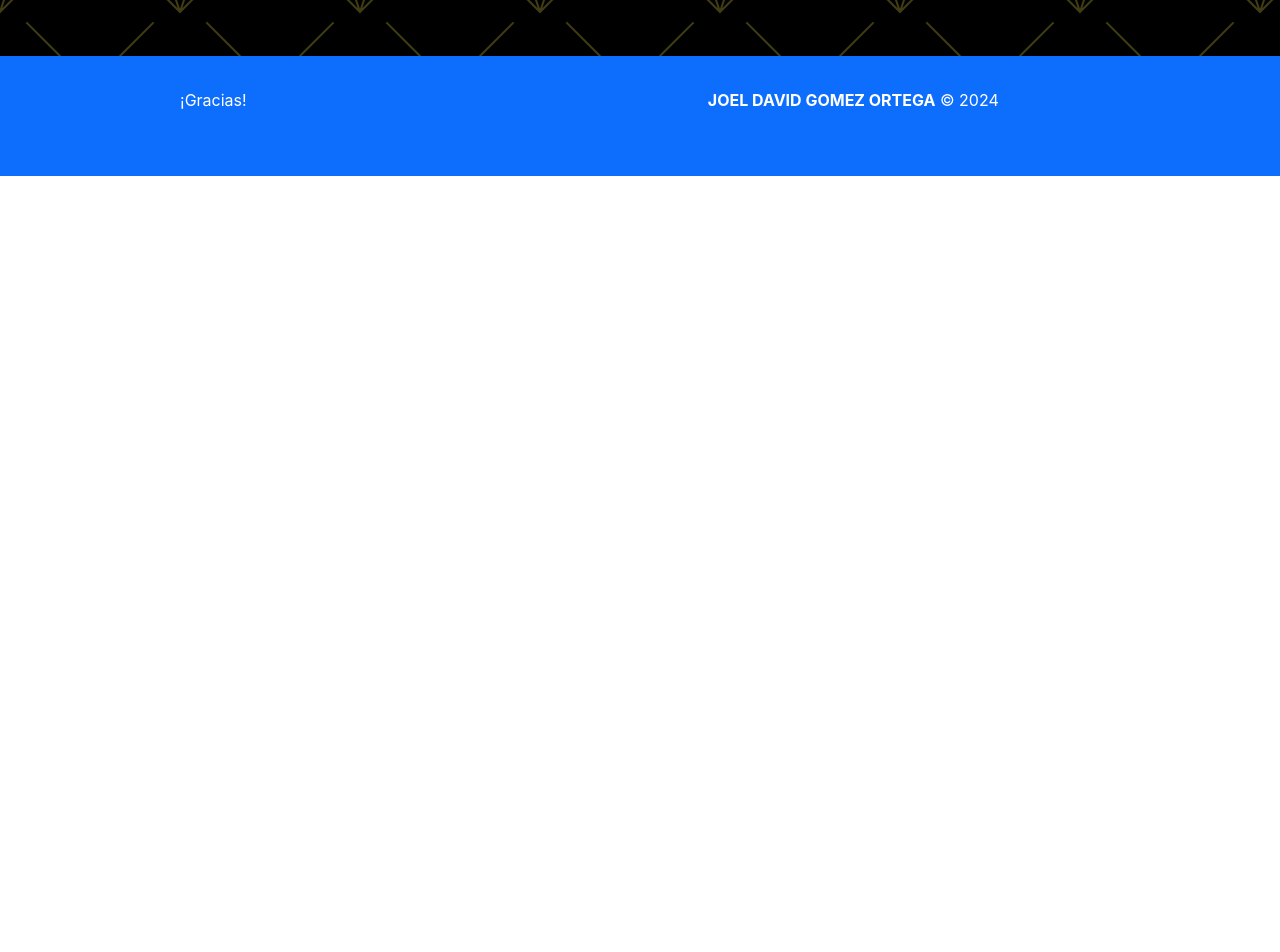
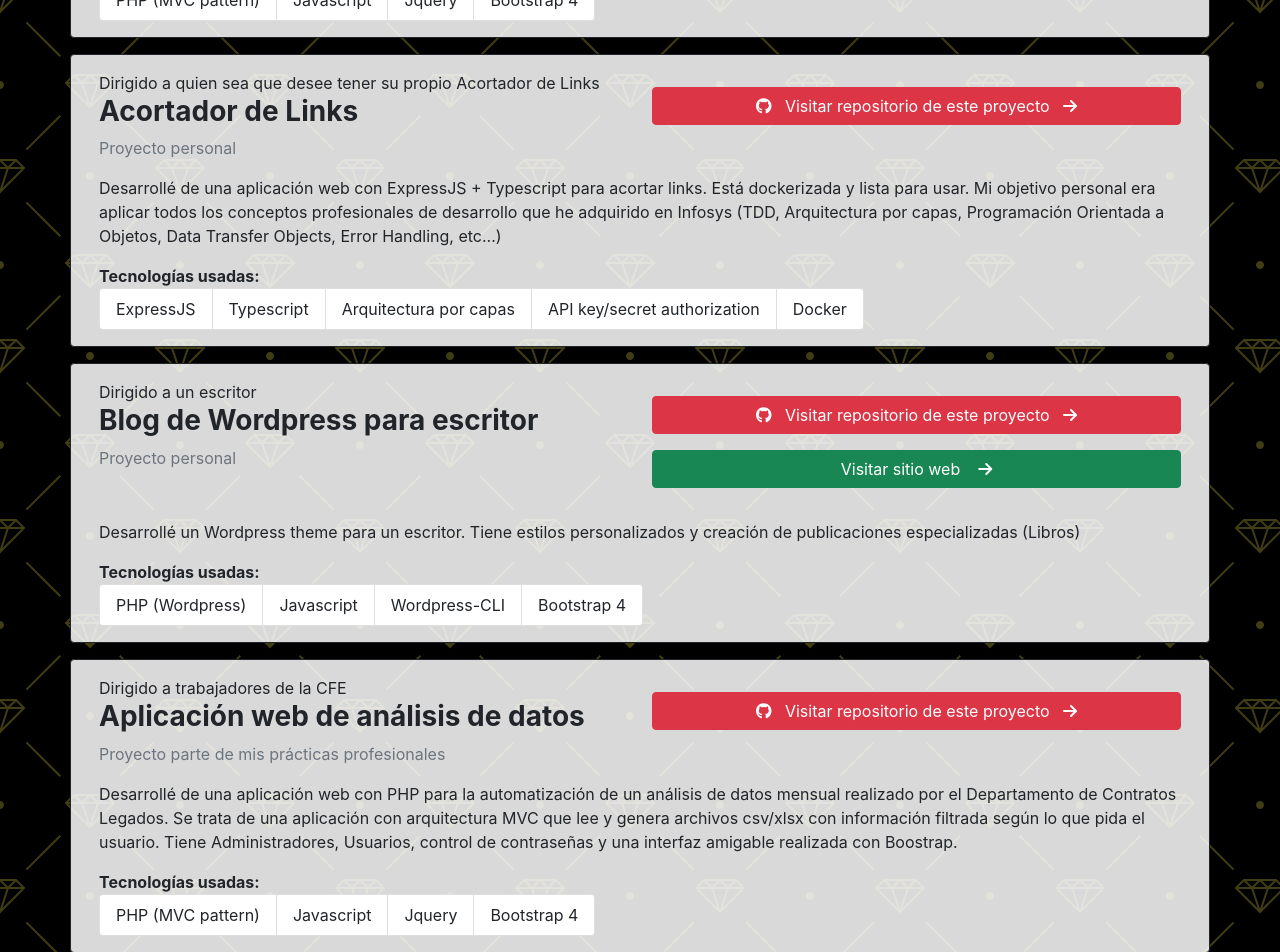
Before and after one commit to Davel99/resume, a React (Create React App) app: page /my-projects in a window 1280 px wide. Shown: the part 600-1552 px from the top of the page. Before the commit the page ends 800 px from the top, so only its background shows below. Built offline with nearby package versions, Linux system fonts and the light colour scheme.

Commit message:
Adding content

```diff
--- a/src/pages/Projects.jsx
+++ b/src/pages/Projects.jsx
@@ -5,12 +5,22 @@ const Projects = () => {
     return (
         <div className="container">
             <h1 className="text-center py-3 bg-semid">Proyectos realizados</h1>
+            <div className="row bg-semid p-3 rounded">
+                <p>
+                    Debido a acuerdos de No-Divulgación, no puedo hablar sobre mis proyectos realizados con Infosys ni los clientes
+                    con los que trabajé.
+                    La información general sobre esos proyectos pueden encontrarla en la sección Experiencia Profesional.
+                </p>
+                <p>
+                    Aquí les ofrezco un resumen de mis proyectos personales que demuestran mis habilidades
+                </p>
+            </div>
             <div className="row border border-dark rounded bg-semil text-dark p-3 my-3">
                 <div className="col-md-6">
                     <ProjectHeading
-                    to="Dirigido a trabajadores de la CFE"
-                    title="Aplicación web de análisis de datos"
-                    source="Proyecto parte de mis prácticas profesionales"/>
+                        to="Dirigido a trabajadores de la CFE"
+                        title="Aplicación web de análisis de datos"
+                        source="Proyecto parte de mis prácticas profesionales" />
                 </div>
                 <div className="col-md-6">
                     <div className="my-3">
@@ -33,6 +43,99 @@ const Projects = () => {
                     </ul>
                 </div>
             </div>
+
+            <div className="row border border-dark rounded bg-semil text-dark p-3 my-3">
+                <div className="col-md-6">
+                    <ProjectHeading
+                        to="Dirigido a quien sea que desee tener su propio Acortador de Links"
+                        title="Acortador de Links"
+                        source="Proyecto personal" />
+                </div>
+                <div className="col-md-6">
+                    <div className="my-3">
+                        <RepoLink href="https://github.com/Davel99/link-shortener-expressts/tree/main" />
+                    </div>
+                </div>
+                <div className="col-12 pt-3">
+                    <p>
+                        Desarrollé de una aplicación web con ExpressJS + Typescript para acortar links. Está dockerizada y lista para usar.
+                        Mi objetivo personal era aplicar todos los conceptos profesionales de desarrollo que he adquirido en Infosys
+                        (TDD, Arquitectura por capas, Programación Orientada a Objetos, Data Transfer Objects, Error Handling, etc...)
+                    </p>
+                    <span className="fw-bold">Tecnologías usadas:</span>
+                    <ul class="list-group list-group-horizontal">
+                        <li className="list-group-item">ExpressJS</li>
+                        <li className="list-group-item">Typescript</li>
+                        <li className="list-group-item">Arquitectura por capas</li>
+                        <li className="list-group-item">API key/secret authorization</li>
+                        <li className="list-group-item">Docker</li>
+                    </ul>
+                </div>
+            </div>
+
+            <div className="row border border-dark rounded bg-semil text-dark p-3 my-3">
+                <div className="col-md-6">
+                    <ProjectHeading
+                        to="Dirigido a un escritor"
+                        title="Blog de Wordpress para escritor"
+                        source="Proyecto personal" />
+                </div>
+                <div className="col-md-6">
+                    <div className="my-3">
+                        <RepoLink href="https://github.com/Davel99/davel-blog-v1/tree/main" />
+                        <a href="https://davelgomoz.com/" className="btn btn-success w-100">
+                            Visitar sitio web
+                            &nbsp;
+                            &nbsp;
+                            <i class="fa-solid fa-arrow-right"></i>
+                        </a>
+                    </div>
+                </div>
+                <div className="col-12 pt-3">
+                    <p>
+                        Desarrollé un Wordpress theme para un escritor. Tiene estilos personalizados y creación de publicaciones especializadas
+                        (Libros)
+                    </p>
+                    <span className="fw-bold">Tecnologías usadas:</span>
+                    <ul class="list-group list-group-horizontal">
+                        <li className="list-group-item">PHP (Wordpress)</li>
+                        <li className="list-group-item">Javascript</li>
+                        <li className="list-group-item">Wordpress-CLI</li>
+                        <li className="list-group-item">Bootstrap 4</li>
+                    </ul>
+                </div>
+            </div>
+
+            <div className="row border border-dark rounded bg-semil text-dark p-3 my-3">
+                <div className="col-md-6">
+                    <ProjectHeading
+                        to="Dirigido a trabajadores de la CFE"
+                        title="Aplicación web de análisis de datos"
+                        source="Proyecto parte de mis prácticas profesionales" />
+                </div>
+                <div className="col-md-6">
+                    <div className="my-3">
+                        <RepoLink href="https://github.com/Davel99/cfe_app/tree/main" />
+                    </div>
+                </div>
+                <div className="col-12 pt-3">
+                    <p>
+                        Desarrollé de una aplicación web con PHP para la automatización de un análisis de datos mensual realizado por
+                        el Departamento de Contratos Legados. Se trata de una aplicación con arquitectura MVC que lee y genera archivos csv/xlsx
+                        con información filtrada según lo que pida el usuario. Tiene Administradores, Usuarios, control de contraseñas y una
+                        interfaz amigable realizada con Boostrap.
+                    </p>
+                    <span className="fw-bold">Tecnologías usadas:</span>
+                    <ul class="list-group list-group-horizontal">
+                        <li className="list-group-item">PHP (MVC pattern)</li>
+                        <li className="list-group-item">Javascript</li>
+                        <li className="list-group-item">Jquery</li>
+                        <li className="list-group-item">Bootstrap 4</li>
+                    </ul>
+                </div>
+            </div>
+
+
         </div>
     )
 }
```
